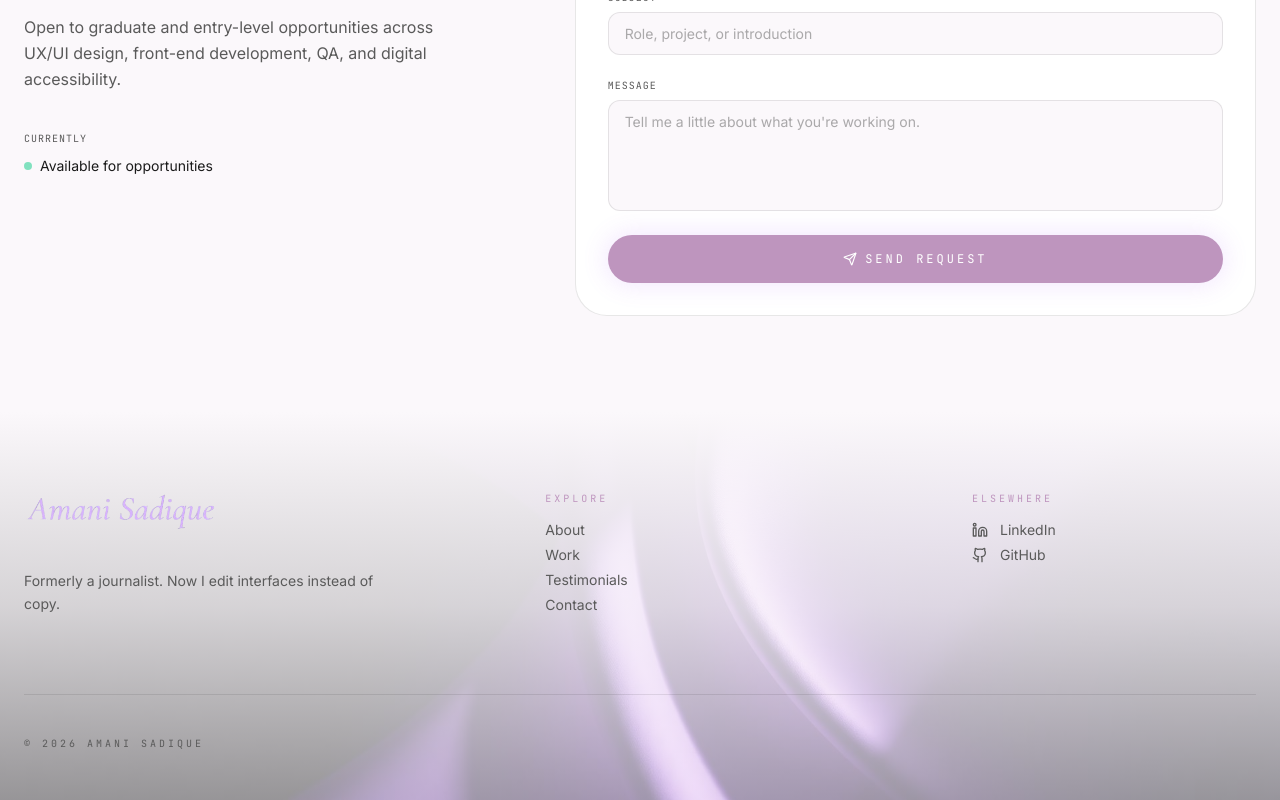
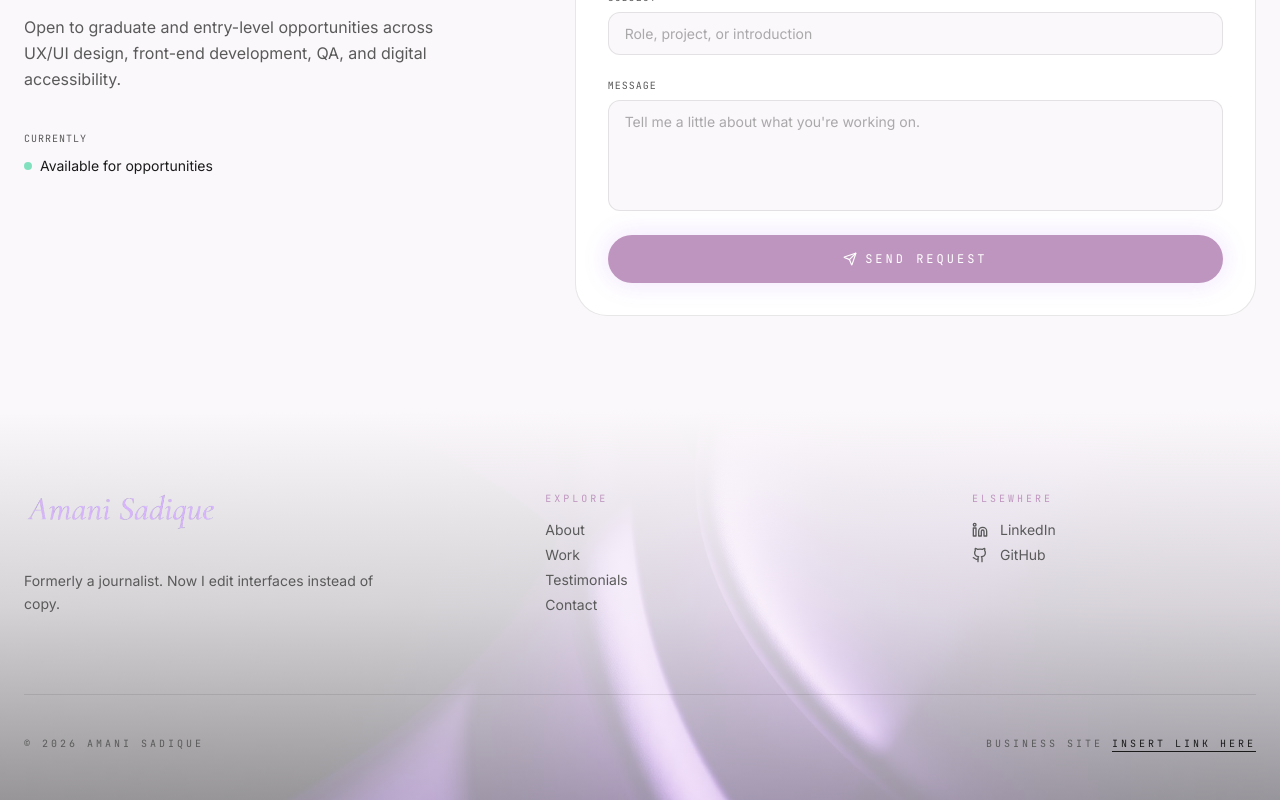
Before and after one commit to amani-sadique/Portfolio-Build, a React (Vite) app in the folder v2.0 React/: page / in a window 1280 px wide. Shown: the part 4840-5640 px from the top of the page. Built offline with nearby package versions, Linux system fonts and the light colour scheme; a web font is replaced by a local one.

Commit message:
studio sadique link added to footer

```diff
--- a/v2.0 React/src/components/Footer.jsx
+++ b/v2.0 React/src/components/Footer.jsx
@@ -48,10 +48,10 @@ export default function Footer() {
         <div className="footer__bottom">
           <p className="footer__legal">© 2026 Amani Sadique</p>
           <p className="footer__legal">
-            {/* Business Site{' '}
-            <a href="https://thefreewebsiteguys.com/" target="_blank" rel="noreferrer" className="footer__builder-link">
+            Business Site{' '}
+            <a href="https://studio-sadique.vercel.app" target="_blank" rel="noreferrer" className="footer__builder-link">
               Insert link here
-            </a> */}
+            </a>
           </p>
         </div>
       </div>
```
Also changed, not shown: 1 other file (tests, documents, lock files or other folders).
